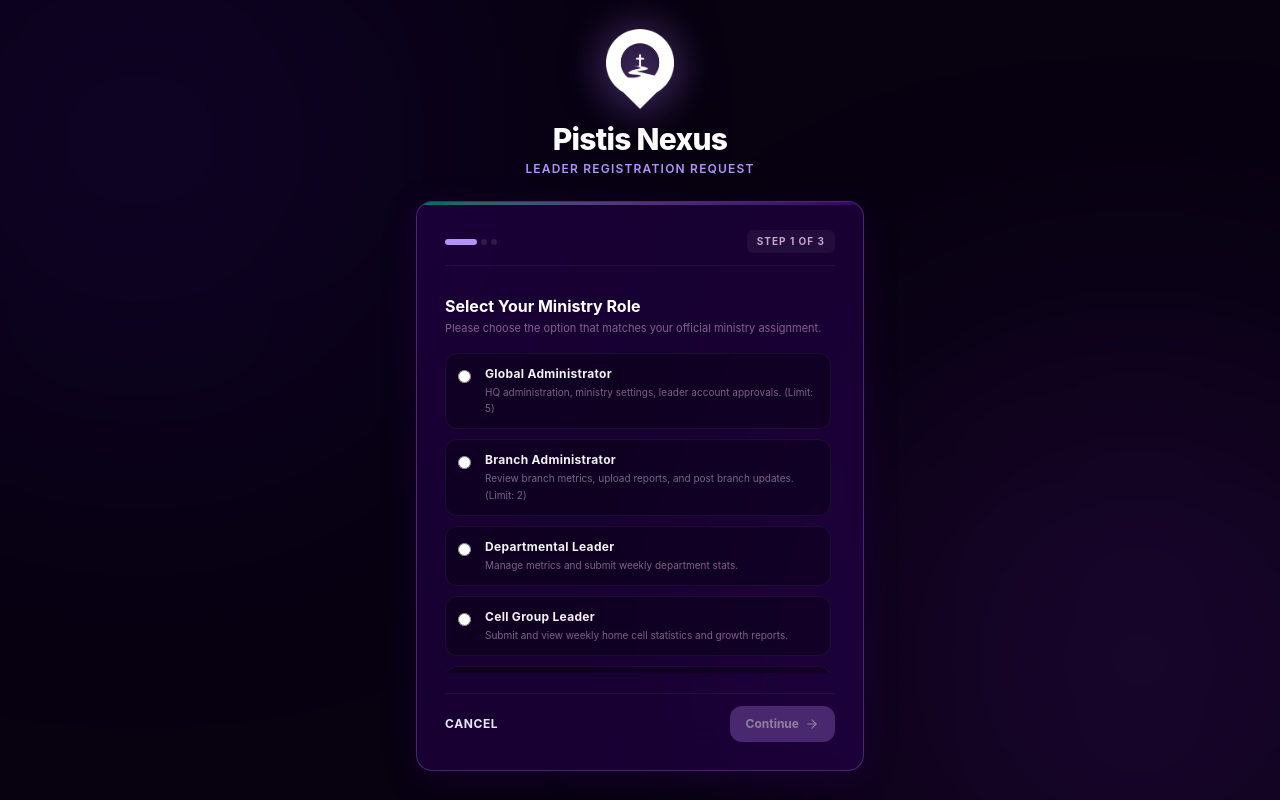
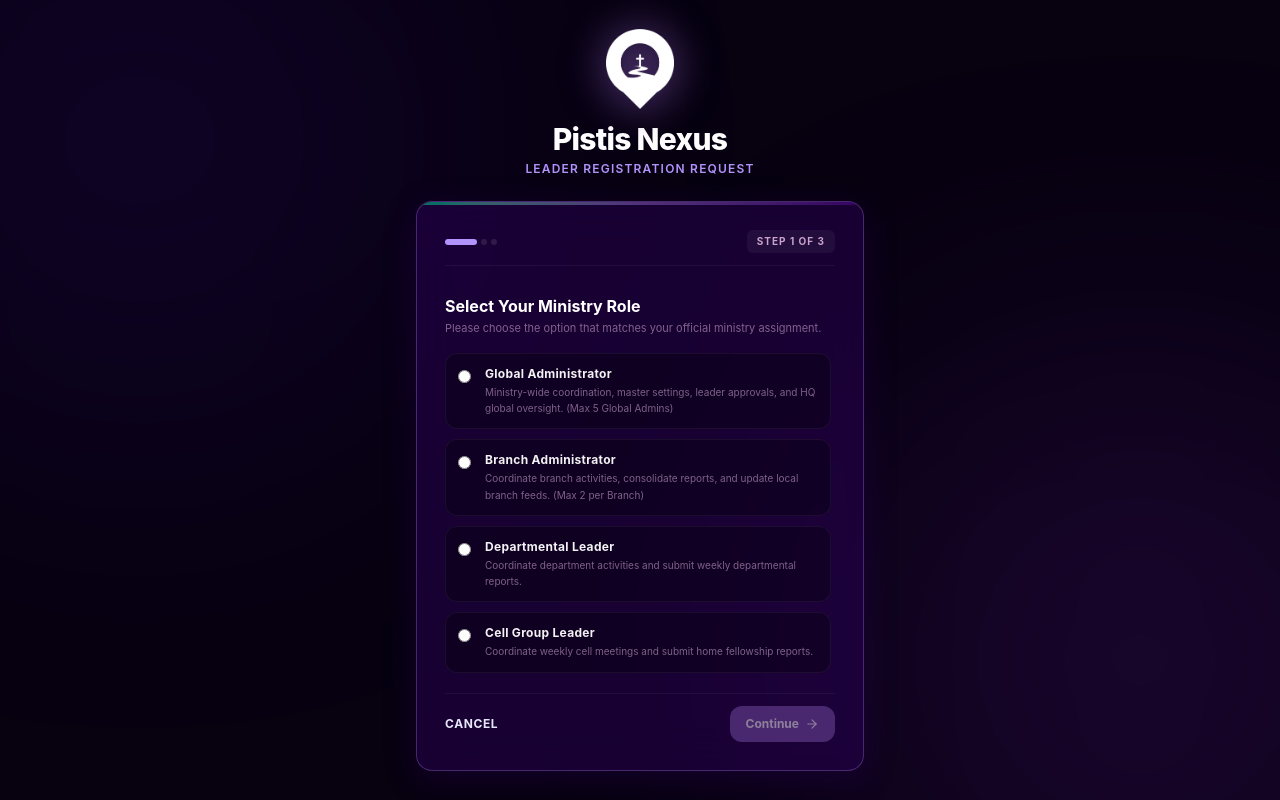
Before and after one commit to thepistisplaceglobal/pistisnexus, a React (Vite) app: page /login in a window 1280 px wide. Both pictures are taken after a click on the button "Register your account". Built offline with nearby package versions, Linux system fonts and the light colour scheme; no server answers.

Commit message:
Updated the Login Page

```diff
--- a/src/pages/Login.tsx
+++ b/src/pages/Login.tsx
@@ -192,11 +192,31 @@ export function Login() {
                           profileError.message?.toLowerCase().includes('duplicate') ||
                           profileError.message?.toLowerCase().includes('already exists');
 
-      if (!isDuplicate) {
+      if (isDuplicate) {
+        const { error: updateError } = await supabase
+          .from('profiles')
+          .update({
+            email: regData.email,
+            full_name: regData.fullName,
+            role: regData.role,
+            country: regData.country,
+            branch_name: regData.branchName,
+            unit_name: regData.unitName,
+            status: 'PENDING'
+          })
+          .eq('id', signUpData.user.id);
+
+        if (updateError) {
+          console.error("Profile update error during fallback:", updateError);
+          setErrorMsg(`Setup failed: ${updateError.message}. Please contact administration.`);
+          setIsLoading(false);
+          return;
+        }
+      } else {
         console.warn("Profile creation error:", profileError);
         const { data: existingProfile } = await supabase.from('profiles').select('id').eq('id', signUpData.user.id).single();
         if (!existingProfile) {
-          setErrorMsg(`${profileError.message}. Please contact your administrator to set up the registration rules correctly.`);
+          setErrorMsg(`${profileError.message}. Please contact church administration.`);
           setIsLoading(false);
           return;
         }
@@ -363,11 +383,11 @@ export function Login() {
 
                      <div className="flex flex-col gap-2.5 max-h-[320px] overflow-y-auto pr-1">
                         {[
-                          { key: 'GLOBAL_ADMIN', name: 'Global Administrator', desc: 'HQ administration, ministry settings, leader account approvals. (Limit: 5)' },
-                          { key: 'BRANCH_ADMIN', name: 'Branch Administrator', desc: 'Review branch metrics, upload reports, and post branch updates. (Limit: 2)' },
-                          { key: 'DEPT_LEADER', name: 'Departmental Leader', desc: 'Manage metrics and submit weekly department stats.' },
-                          { key: 'CELL_LEADER', name: 'Cell Group Leader', desc: 'Submit and view weekly home cell statistics and growth reports.' },
-                          { key: 'INTEREST_GROUP_LEADER', name: 'Interest Group Leader', desc: 'Submit statistics and manage community-focused groups.' }
+                          { key: 'GLOBAL_ADMIN', name: 'Global Administrator', desc: 'Ministry-wide coordination, master settings, leader approvals, and HQ global oversight. (Max 5 Global Admins)' },
+                          { key: 'BRANCH_ADMIN', name: 'Branch Administrator', desc: 'Coordinate branch activities, consolidate reports, and update local branch feeds. (Max 2 per Branch)' },
+                          { key: 'DEPT_LEADER', name: 'Departmental Leader', desc: 'Coordinate department activities and submit weekly departmental reports.' },
+                          { key: 'CELL_LEADER', name: 'Cell Group Leader', desc: 'Coordinate weekly cell meetings and submit home fellowship reports.' },
+                          { key: 'INTEREST_GROUP_LEADER', name: 'Interest Group Leader', desc: 'Organize community outreaches and report on group activities.' }
                         ].map((item) => (
                            <label
                              key={item.key}
@@ -451,7 +471,7 @@ export function Login() {
                                 onChange={(e) => setRegData({...regData, branchName: e.target.value})}
                               >
                                 <option value="" disabled className="bg-[#120524]">Select Branch</option>
-                                <option value="Uyo HQ" className="bg-[#120524]">Uyo (HQ)</option>
+                                <option value="Uyo (HQ)" className="bg-[#120524]">Uyo (HQ)</option>
                                 <option value="Calabar" className="bg-[#120524]">Calabar</option>
                                 <option value="Port Harcourt" className="bg-[#120524]">Port Harcourt</option>
                                 <option value="London" className="bg-[#120524]">London</option>
@@ -466,7 +486,7 @@ export function Login() {
                        <GlassCard className="p-4 border-amber-500/20 bg-amber-500/5 text-amber-200 text-xs flex gap-2.5 leading-relaxed">
                          <ShieldCheck className="w-5 h-5 shrink-0 text-amber-400 mt-0.5" />
                          <span>
-                           <strong>Global Administrator role selected.</strong> Users in this role oversee administration across all campuses. Your request will require manual approval from HQ leadership. No campus designation is needed.
+                           <strong>Global Administrator role selected.</strong> Users in this role oversee administration across all Church Expressions/Branches. Your request will require manual approval from HQ leadership. No Church Expressions/Branches designation is needed.
                          </span>
                        </GlassCard>
                      )}
```
